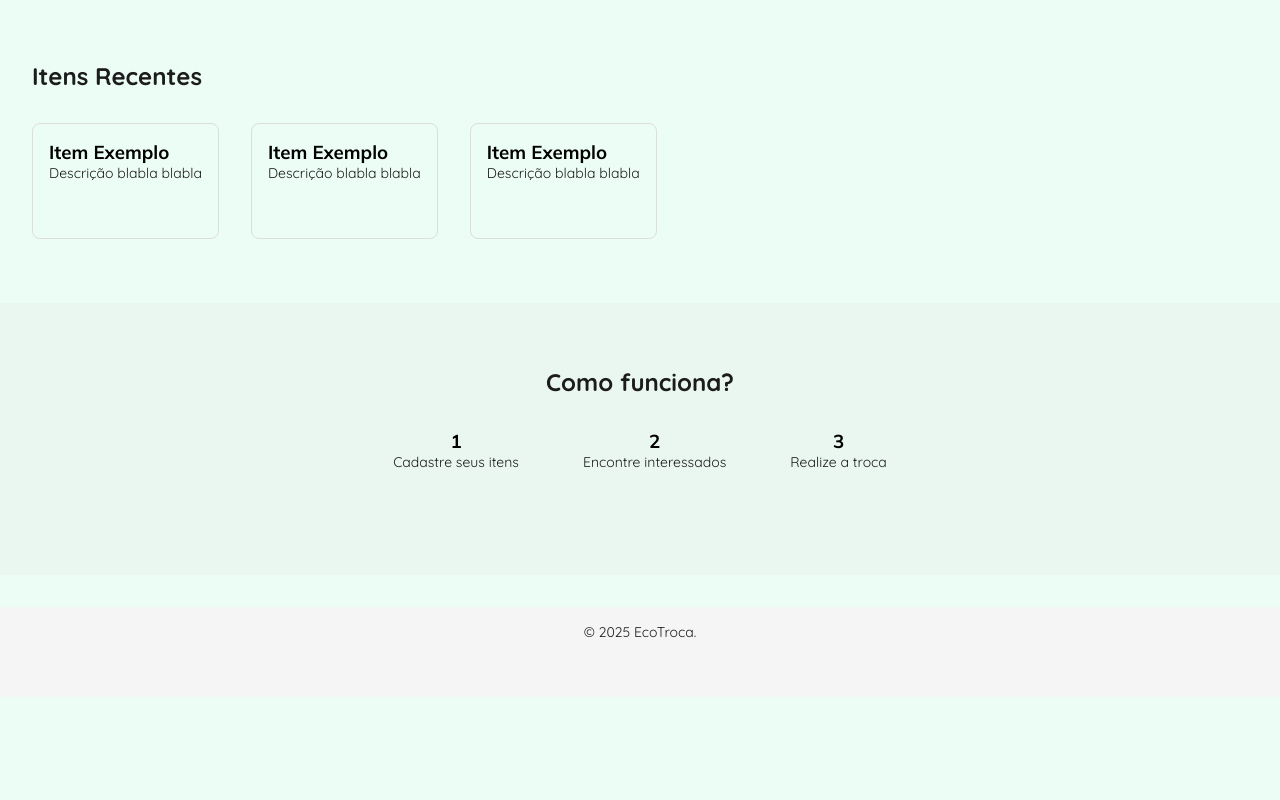
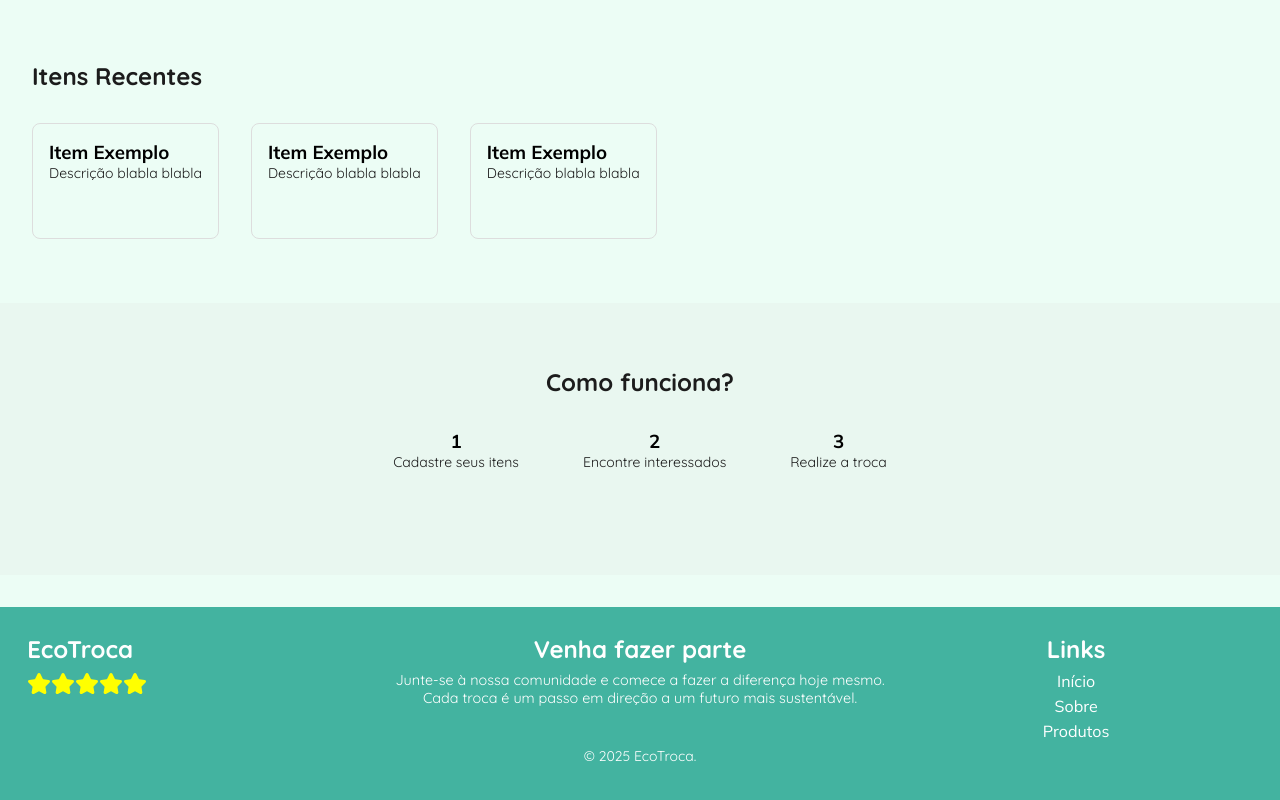
Before and after one commit to FernandaMaressa/EcoTroca, a React (Vite) app: page / in a window 1280 px wide. Shown: the part 550-1350 px from the top of the page. Before the commit the page ends 1247 px from the top, so only its background shows below. Built offline with nearby package versions, Linux system fonts and the light colour scheme.

Commit message:
feat: criado componente footer

```diff
--- a/src/App.jsx
+++ b/src/App.jsx
@@ -4,6 +4,8 @@ import Home from "./pages/Home/Home";
 import Login from "./pages/login/Login";
 import Register from "./pages/register/Register";
 import Perfil from "./pages/perfil/Perfil";
+import Itens from "./pages/itens/Itens";
+import Sobre from "./pages/sobre/Sobre";
 
 export default function App() {
   return (
@@ -13,6 +15,8 @@ export default function App() {
         <Route path="/login" element={<Login />} />
         <Route path="/register" element={<Register />} />
         <Route path="/perfil" element={<Perfil />} />
+        <Route path="/sobre" element={<Sobre />} />
+        <Route path="/itens" element={<Itens />} />
       </Routes>
     </Router>
   );
--- a/src/components/Footer.jsx
+++ b/src/components/Footer.jsx
@@ -1,9 +1,77 @@
 import React from "react";
+import { Star } from "lucide-react";
 
 export default function Footer() {
   return (
-    <footer style={{ textAlign: "center", padding: "1rem", background: "#f5f5f5", marginTop: "2rem" }}>
-      <p>© 2025 EcoTroca.</p>
+    <footer
+      style={{
+        textAlign: "center",
+        padding: "1.7rem",
+        background: "#43B3A0",
+        marginTop: "2rem",
+        color: "#ffffff",
+      }}
+    >
+      <section
+        style={{
+          display: "flex",
+          gap: 7,
+        }}
+      >
+        <div
+          style={{
+            display: "flex",
+            flex: "0.7",
+            flexDirection: "column",
+            gap: 7,
+            textAlign: "left",
+          }}
+        >
+          <h2 style={{ color: "#fff" }}>EcoTroca</h2>
+          <div>
+            <Star color="#ffff00" fill="#ffff00" />
+            <Star color="#ffff00" fill="#ffff00" />
+            <Star color="#ffff00" fill="#ffff00" />
+            <Star color="#ffff00" fill="#ffff00" />
+            <Star color="#ffff00" fill="#ffff00" />
+          </div>
+        </div>
+        <div style={{ flex: "1", textAlign: "center" }}>
+          <h2 style={{ color: "#fff", marginBottom: 7 }}>Venha fazer parte</h2>
+          <p style={{ color: "#fff", fontSize: "0.9rem" }}>
+            Junte-se à nossa comunidade e comece a fazer a diferença hoje mesmo.
+            Cada troca é um passo em direção a um futuro mais sustentável.
+          </p>
+        </div>
+        <div style={{ flex: "0.7", textAlign: "center" }}>
+          <h2 style={{ color: "#fff", marginBottom: 7 }}>Links</h2>
+          <div
+            style={{
+              display: "flex",
+              flexDirection: "column",
+              gap: 5,
+            }}
+          >
+            <a href="/" style={{ color: "#fff", textDecoration: "none" }}>
+              Início
+            </a>
+            <a href="/Sobre" style={{ color: "#fff", textDecoration: "none" }}>
+              Sobre
+            </a>
+            <a href="/itens" style={{ color: "#fff", textDecoration: "none" }}>
+              Produtos
+            </a>
+          </div>
+        </div>
+      </section>
+      <p
+        style={{
+          color: "#fff",
+          textAlign: "center",
+        }}
+      >
+        © 2025 EcoTroca.
+      </p>
     </footer>
   );
 }
--- /dev/null
+++ b/src/pages/itens/Itens.jsx
@@ -0,0 +1,8 @@
+export default function Itens() {
+  return (
+    <section>
+      <div>página</div>
+      <div>itens</div>
+    </section>
+  );
+}
--- /dev/null
+++ b/src/pages/sobre/Sobre.jsx
@@ -0,0 +1,8 @@
+export default function Sobre() {
+  return (
+    <section>
+      <div>página</div>
+      <div>sobre</div>
+    </section>
+  );
+}
```
Also changed, not shown: src/pages/itens/Itens.css (added), src/pages/sobre/Sobre.css (added).
